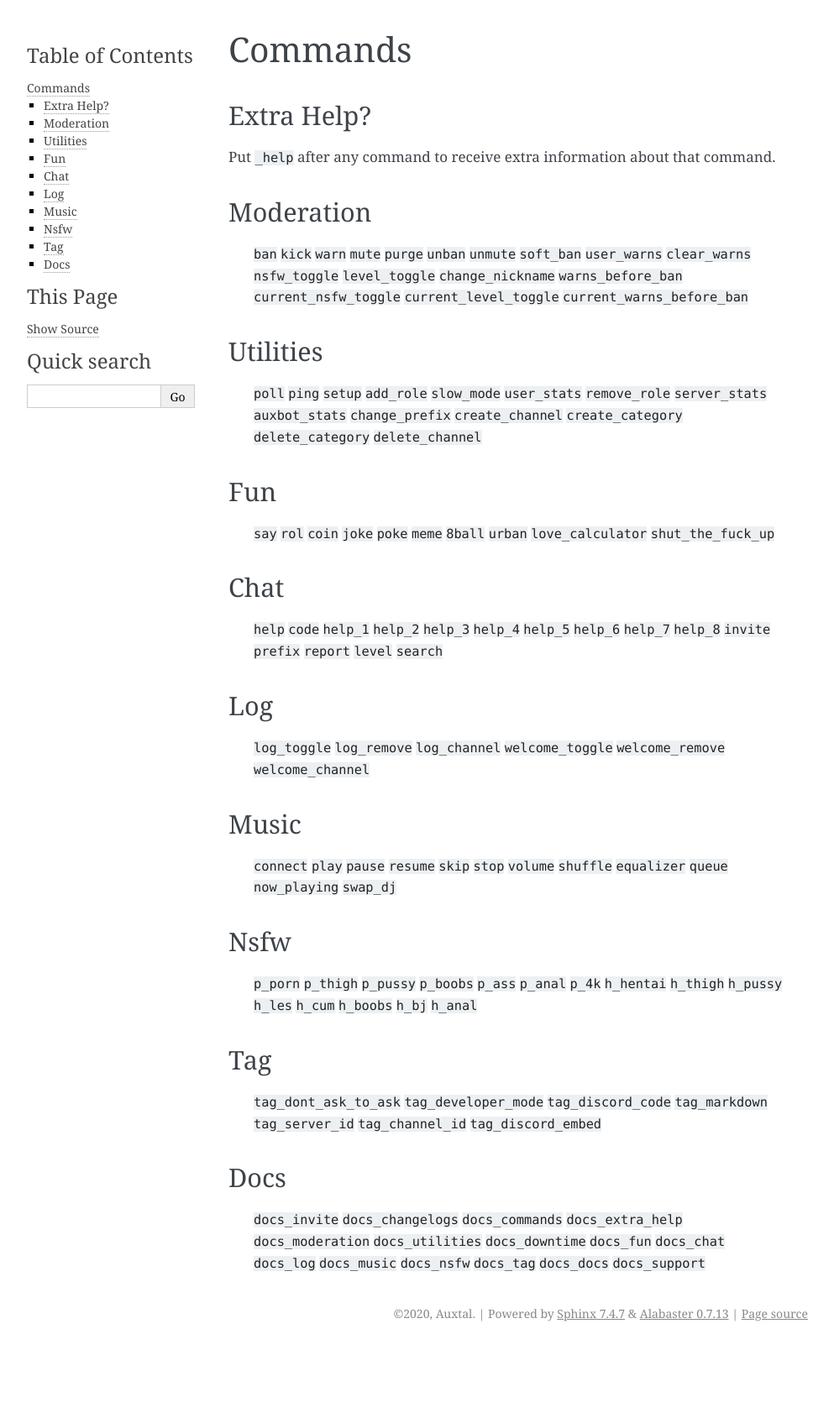
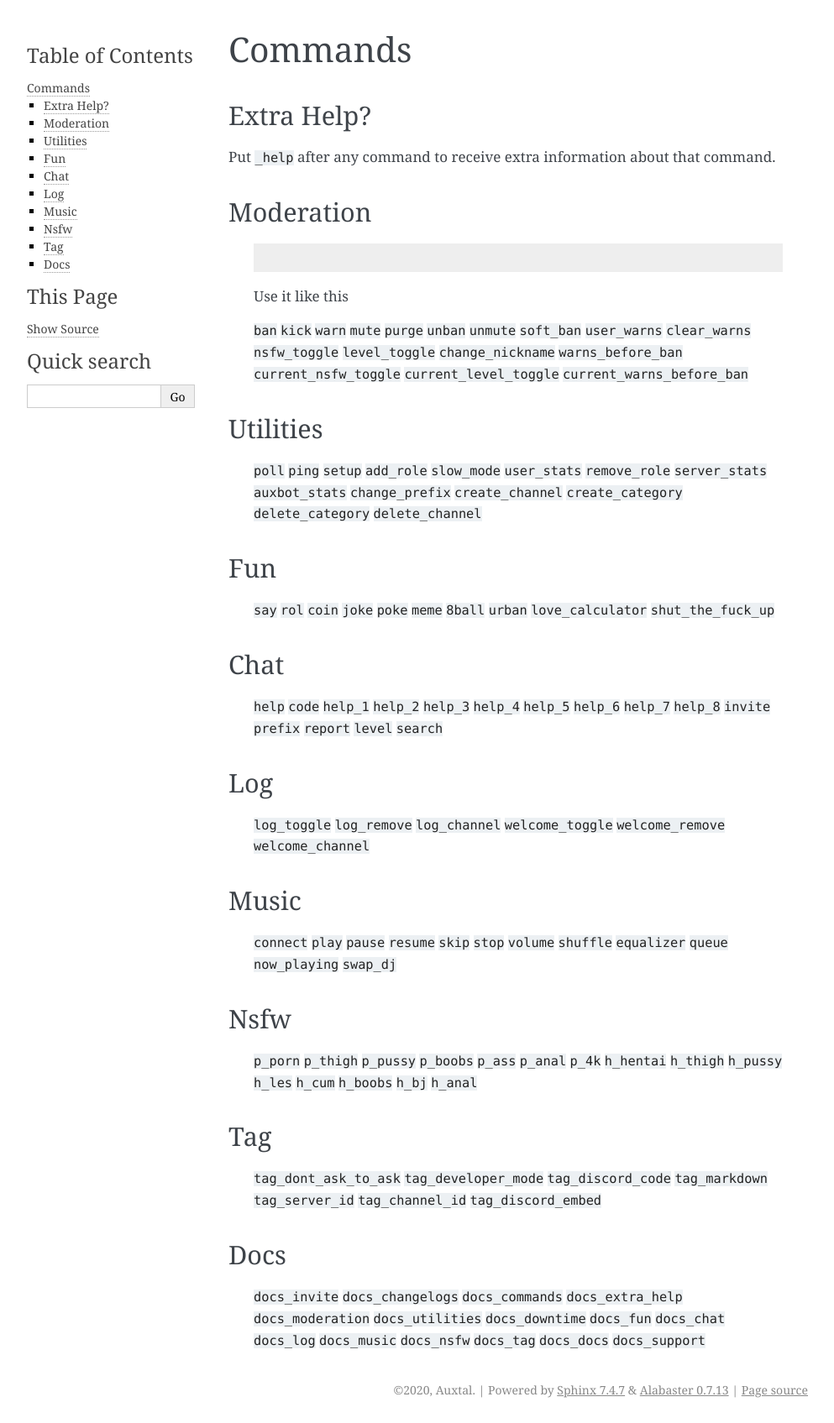
Before and after one commit to auxbot-discord-bot/docs, a Sphinx documentation site: the page built from docs/pages/commands.rst, in a window 1280 px wide. Shown: the whole page at 84% size, without its empty margins (148-1141 px from the left). Built offline with Sphinx 7.4.7, drawn with Linux system fonts in a browser that asks for light colours; before the commit the page ends 1604 px from its top, so only the background shows below that.

Commit message:
AuxBot Docs Testing Code Blocks

```diff
--- a/docs/pages/commands.rst
+++ b/docs/pages/commands.rst
@@ -7,6 +7,9 @@ Put ``_help`` after any command to receive extra information about that command.
 
 Moderation
 ----------
+  .. code-block::
+  Use it like this
+
   ``ban``
   ``kick``
   ``warn``
```
